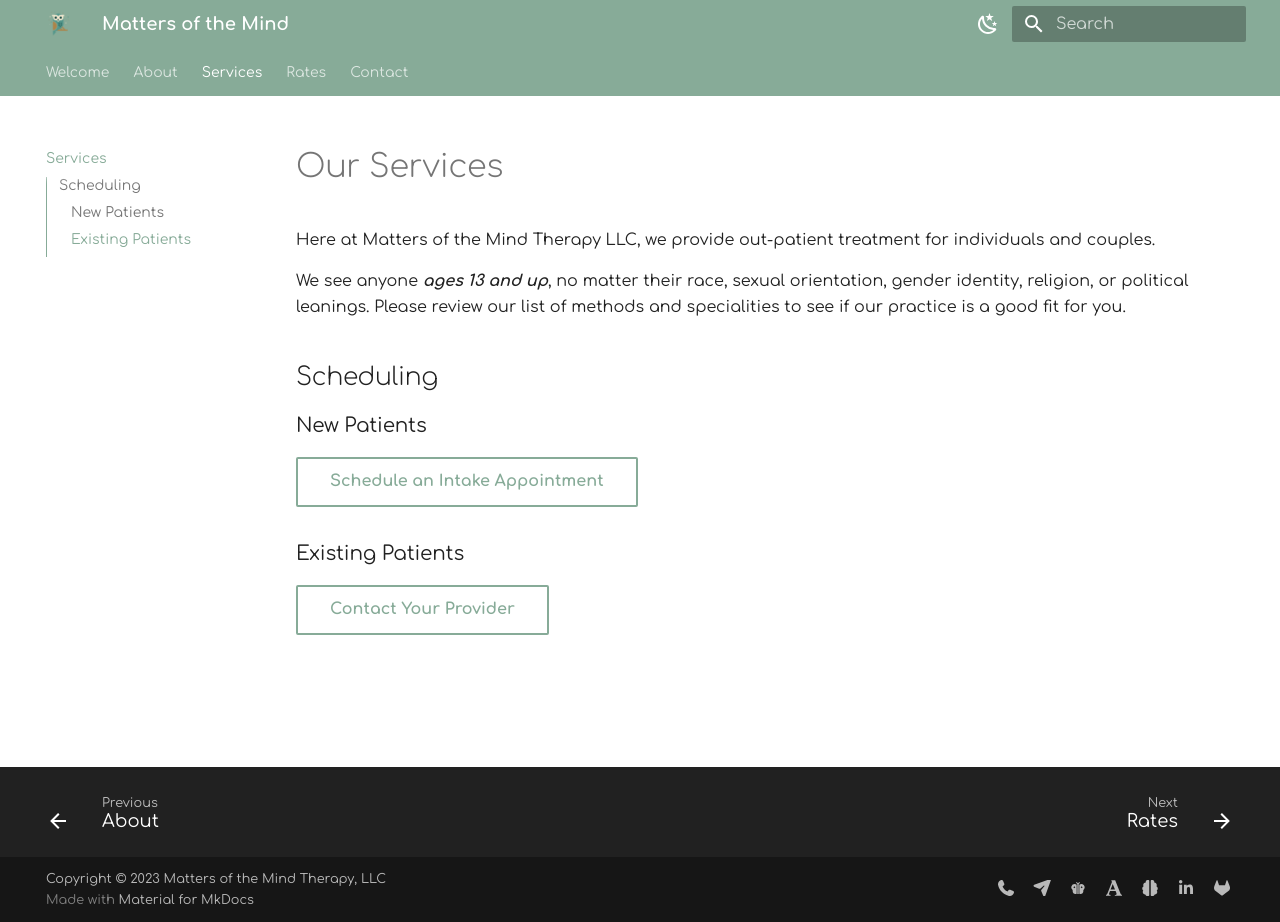
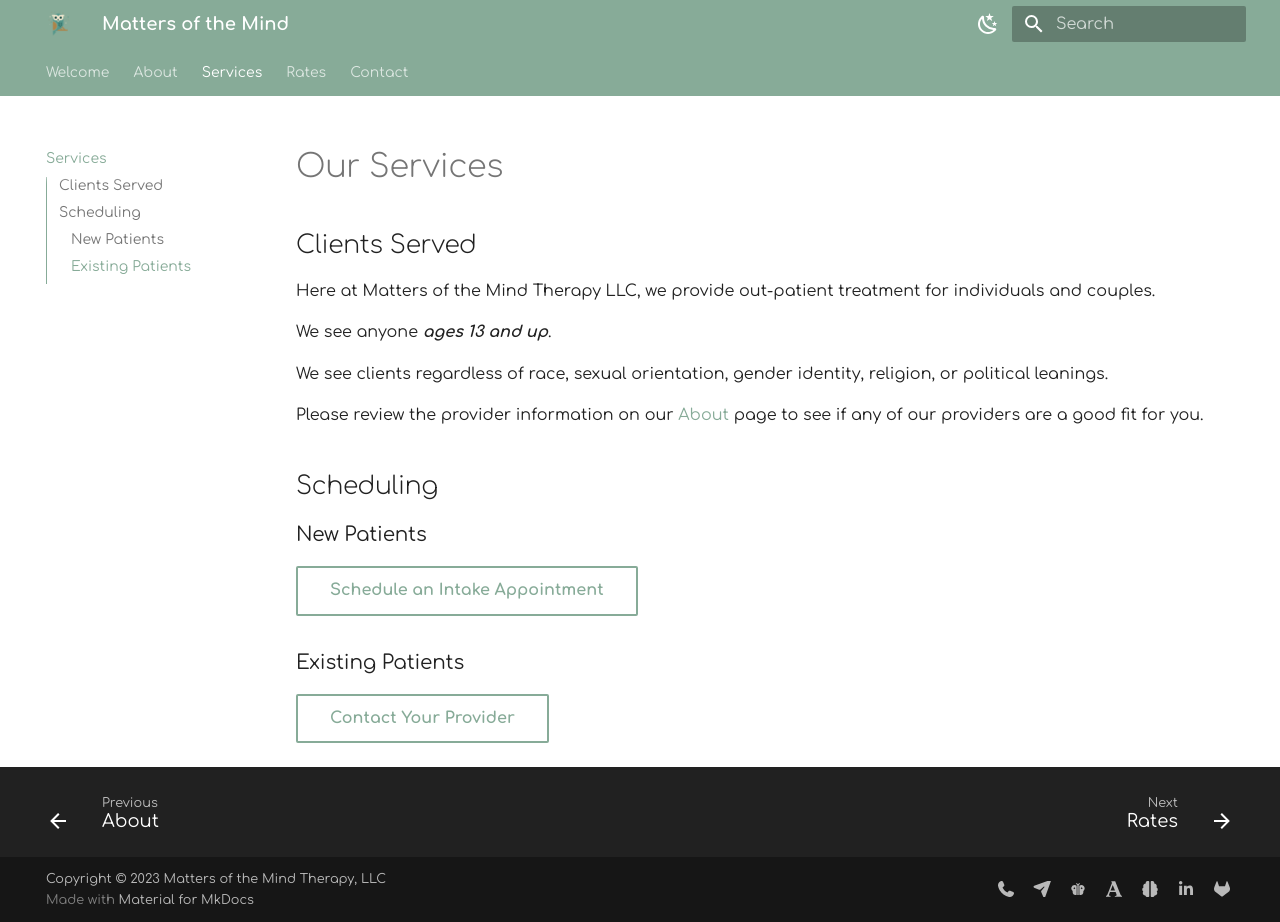
Before and after one commit to motm-therapy/website, an MkDocs documentation site: the page built from docs/services.md, in a window 1280 px wide and 922 px high. Built offline with MkDocs 1.6.1 and Material for MkDocs 9.7.7, drawn with Linux system fonts in a browser that asks for light colours.

Commit message:
Update services.md

```diff
--- a/docs/services.md
+++ b/docs/services.md
@@ -1,9 +1,14 @@
 # Our Services
+
+## Clients Served
 
 Here at Matters of the Mind Therapy LLC, we provide out-patient treatment for individuals and couples.
 
-We see anyone _**ages 13 and up**_, no matter their race, sexual orientation, gender identity, religion, or political leanings.
-Please review our list of methods and specialities to see if our practice is a good fit for you.
+We see anyone _**ages 13 and up**_.
+
+We see clients regardless of race, sexual orientation, gender identity, religion, or political leanings.
+
+Please review the provider information on our [About](about.md) page to see if any of our providers are a good fit for you.
 
 ## Scheduling
 
```
